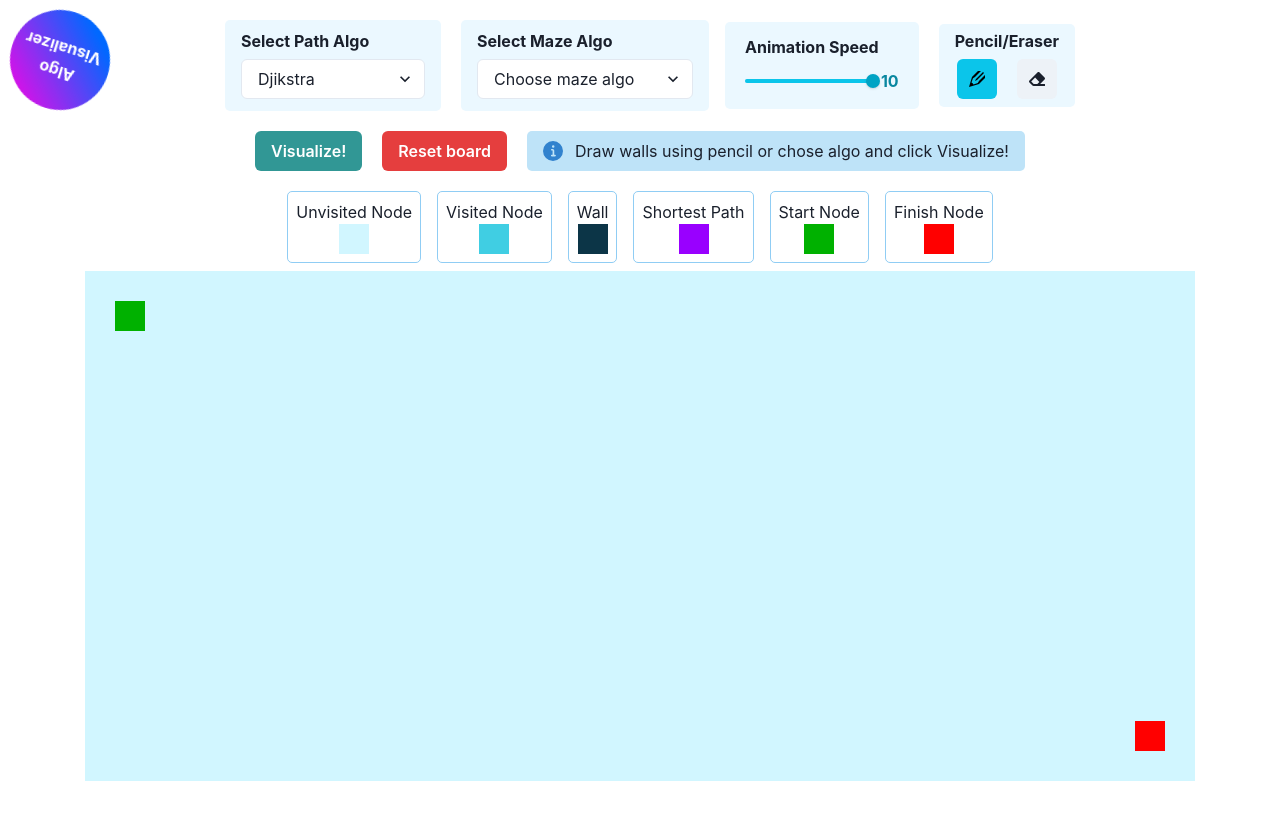
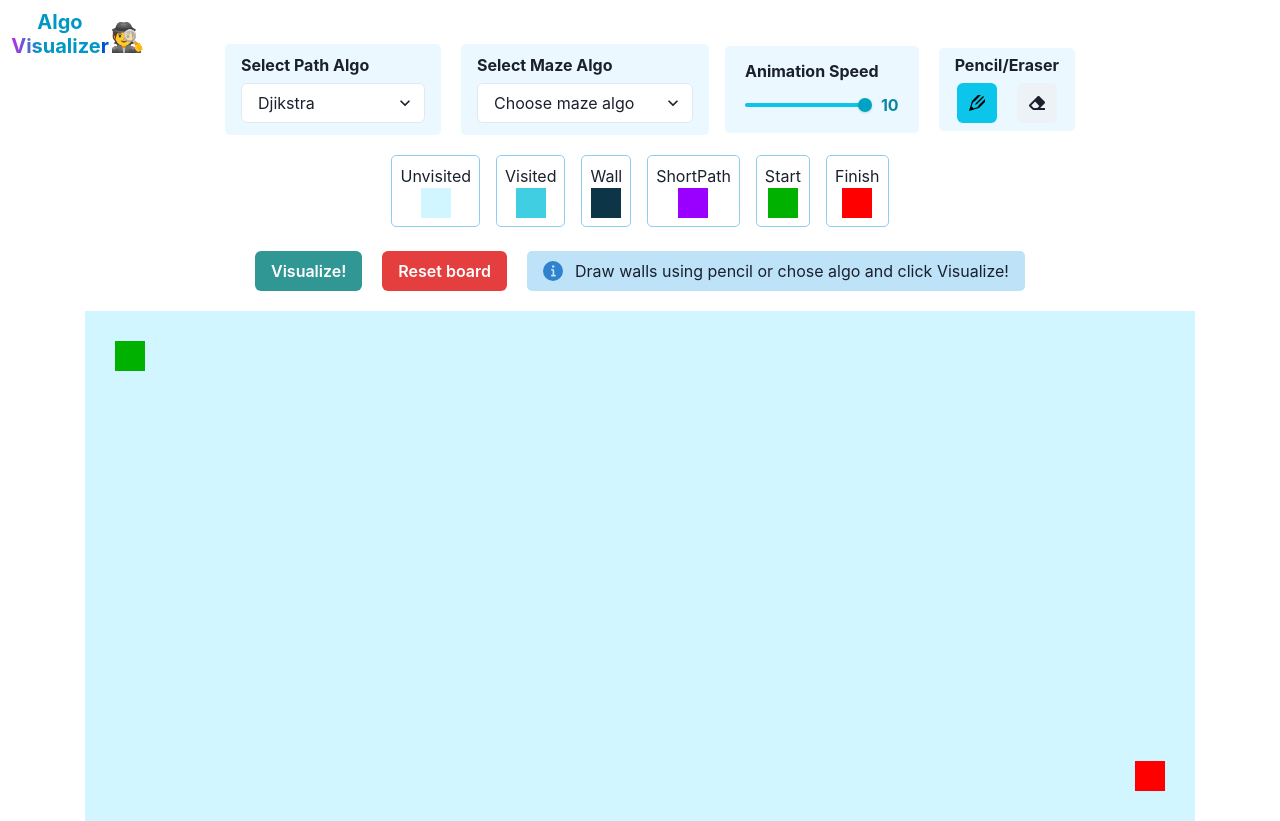
Before and after one commit to RioterTrov97/algo-visualizer-react, a React (Create React App) app: page / in a window 1280 px wide. Before the commit the page ends 800 px from the top, so only its background shows below. Built offline with nearby package versions, Linux system fonts and the light colour scheme.

Commit message:
UI changes

```diff
--- a/src/pages/PathFinder.js
+++ b/src/pages/PathFinder.js
@@ -22,6 +22,11 @@ import {
 	Icon,
 	Center,
 	Select,
+	Accordion,
+	AccordionItem,
+	AccordionButton,
+	AccordionPanel,
+	useBreakpointValue,
 } from '@chakra-ui/react';
 import { ImPencil2 } from 'react-icons/im';
 import { FaEraser } from 'react-icons/fa';
@@ -29,6 +34,7 @@ import { recursiveDivisionMaze } from '../utils/maze-generation/recursive-divisi
 import lodash from 'lodash';
 import { eller } from '../utils/maze-generation/ellers';
 
+const getInitialState = () => {
 	const width =
 		window.innerWidth ||
 		document.documentElement.clientWidth ||
@@ -62,14 +68,34 @@ const INITIAL_STATE = {
 		numRows,
 		numColumns,
 	};
-
-const getInitialState = () => lodash.cloneDeep(INITIAL_STATE);
+	return lodash.cloneDeep(INITIAL_STATE);
+};
 
 const PathFindingVisualizer = () => {
 	const [state, setState] = useState(getInitialState());
 	const [isPencil, setIsPencil] = useState(true);
+	const [accord, setAccord] = useState(0);
 	const resetAndAnimateType = useRef(null);
-	const animationSpeed = 11 - state.animationSpeed;
+	const animationSpeed = (11 - state.animationSpeed) * 20;
+	const isMobile = useBreakpointValue({
+		base: true,
+		md: true,
+		lg: false,
+	});
+	const viewportWidth = useBreakpointValue({
+		base: 0,
+		md: 1,
+		lg: 2,
+		xl: 3,
+	});
+
+	useEffect(() => {
+		setState({ ...getInitialState() });
+
+		setAccord(isMobile ? 1 : 0);
+
+		//eslint-disable-next-line
+	}, [viewportWidth]);
 
 	useEffect(() => {
 		if (state.resetGraph) {
@@ -129,7 +155,7 @@ const PathFindingVisualizer = () => {
 						isPathAnimationFinished: true,
 					}));
 				}
-			}, 10 * animationSpeed * i);
+			}, animationSpeed * i);
 		}
 		resetAndAnimateType.current = null;
 	};
@@ -146,7 +172,7 @@ const PathFindingVisualizer = () => {
 					newClassName
 				);
 				setState((prevState) => ({ ...prevState, grid: newGrid }));
-			}, 20 * animationSpeed * i);
+			}, animationSpeed * i);
 		}
 	};
 
@@ -171,7 +197,7 @@ const PathFindingVisualizer = () => {
 	};
 
 	const handleEllerAlgo = () => {
-		const wallsToAnimate = eller(grid);
+		const wallsToAnimate = eller(state.grid);
 		for (let i = 0; i < wallsToAnimate.length; i++) {
 			setTimeout(() => {
 				const wallNode = wallsToAnimate[i];
@@ -188,7 +214,7 @@ const PathFindingVisualizer = () => {
 					isMazeAnimationFinished: isLastAnimation,
 					isAnimating: !isLastAnimation,
 				}));
-			}, 15 * animationSpeed * i);
+			}, animationSpeed * i);
 		}
 		resetAndAnimateType.current = null;
 	};
@@ -226,7 +252,7 @@ const PathFindingVisualizer = () => {
 					isMazeAnimationFinished: isLastAnimation,
 					isAnimating: !isLastAnimation,
 				}));
-			}, 50 * animationSpeed * i);
+			}, animationSpeed * i);
 		}
 		resetAndAnimateType.current = null;
 	};
@@ -255,10 +281,40 @@ const PathFindingVisualizer = () => {
 
 	return (
 		<Flex direction="column" justify="center" w={'100%'}>
-			<Center className="logo" zIndex={99999}>
-				<Text>Algo Visualizer</Text>
+			<Center
+				className={!isMobile ? 'logo' : 'logo-mobile'}
+				zIndex={99999}
+				my={isMobile && 3}>
+				<Heading as="h2" size={!isMobile ? 'md' : 'lg'} mb={2}>
+					Algo Visualizer
+				</Heading>
 			</Center>
-
+			{!isMobile && <Text className="emoji-animation">🕵️</Text>}
+			<Accordion
+				index={accord}
+				allowToggle={isMobile ? true : false}
+				onChange={(e) => setAccord(e)}>
+				<AccordionItem isFocusable={false} border="0px">
+					<Center>
+						<AccordionButton
+							w="max-content"
+							variant="ghost"
+							_focus={{ boxShadow: 'none' }}
+							_hover={{ bg: 'blue.200' }}
+							mb={isMobile ? 5 : 0}
+							bg={isMobile && 'blue.100'}
+							rounded={50}>
+							{isMobile && (
+								<Center flex="1" textAlign="left">
+									<Text fontWeight="600">Algo Tuners (Click me)</Text>
+									<Text className="gear" ml={2}>
+										⚙️
+									</Text>
+								</Center>
+							)}
+						</AccordionButton>
+					</Center>
+					<AccordionPanel pb={4}>
 						<Flex
 							my={[2, 2, 5]}
 							mx="auto"
@@ -309,8 +365,12 @@ const PathFindingVisualizer = () => {
 									onChange={handleAnimateMazeAlgoChange}
 									isDisabled={state.isAnimating}>
 									<option value=" ">Choose maze algo</option>
-						<option value="recursive-horizontal">Recursive (horizontal)</option>
-						<option value="recursive-vertical">Recursive (vertical)</option>
+									<option value="recursive-horizontal">
+										Recursive (horizontal)
+									</option>
+									<option value="recursive-vertical">
+										Recursive (vertical)
+									</option>
 									<option value="eller">Eller</option>
 								</Select>
 							</Flex>
@@ -346,7 +406,7 @@ const PathFindingVisualizer = () => {
 											</SliderTrack>
 											<SliderThumb bg="cyan.600" />
 										</Slider>
-							<Text ml={2} fontWeight="bold" color="cyan.700">
+										<Text ml={4} fontWeight="bold" color="cyan.700">
 											{state.animationSpeed}
 										</Text>
 									</Flex>
@@ -381,6 +441,20 @@ const PathFindingVisualizer = () => {
 							</Center>
 						</Flex>
 
+						<Flex justify="center" wrap="wrap" mx="auto">
+							<LegendItem title="Unvisited" className="node" />
+							<LegendItem title="Visited" className="node node-visited" />
+							<LegendItem title="Wall" className="node node-wall" />
+							<LegendItem
+								title="ShortPath"
+								className="node node-shortest-path"
+							/>
+							<LegendItem title="Start" className="node node-start" />
+							<LegendItem title="Finish" className="node node-finish" />
+						</Flex>
+					</AccordionPanel>
+				</AccordionItem>
+			</Accordion>
 			<Flex
 				mx="auto"
 				mb={[2, 2, 5]}
@@ -415,15 +489,6 @@ const PathFindingVisualizer = () => {
 						: 'Please wait for the algorithm animation to finish!'}
 				</Alert>
 			</Flex>
-			<Flex justify="center" wrap="wrap" mx="auto">
-				<LegendItem title="Unvisited Node" className="node" />
-				<LegendItem title="Visited Node" className="node node-visited" />
-				<LegendItem title="Wall" className="node node-wall" />
-				<LegendItem title="Shortest Path" className="node node-shortest-path" />
-				<LegendItem title="Start Node" className="node node-start" />
-				<LegendItem title="Finish Node" className="node node-finish" />
-			</Flex>
-
 			<Flex direction="column" mx="auto">
 				{state.grid.map((row, rowIdx) => {
 					return (
--- a/src/styles/path-finder.css
+++ b/src/styles/path-finder.css
@@ -23,21 +23,39 @@
 	top: 10px;
 	left: 10px;
 	width: 100px;
-	height: 100px;
-	background: rgb(0, 104, 255);
-	background: linear-gradient(
-		45deg,
-		rgba(0, 104, 255, 1) 18%,
-		rgba(255, 0, 228, 1) 100%
-	);
 	text-align: center;
-	border-radius: 100%;
-	animation: spin 10s linear infinite;
 }
 
-.logo > p {
-	color: white;
-	font-weight: bold;
+.emoji-animation {
+	position: absolute;
+	font-size: 28px;
+	top: 16px;
+	left: 110px;
+	animation-name: bounce;
+	animation-timing-function: cubic-bezier(0.28, 0.84, 0.42, 1);
+	animation-duration: 2s;
+	animation-iteration-count: infinite;
+	transform-origin: bottom;
+}
+
+.gear {
+	animation: spin 2s linear infinite;
+}
+
+.logo-mobile,
+.logo {
+	background: linear-gradient(
+		to right,
+		rgb(0, 80, 209) 10%,
+		#ae00ff 30%,
+		#ff00f2 50%,
+		rgb(0, 151, 197) 70%
+	);
+	-webkit-background-clip: text;
+	background-clip: text;
+	-webkit-text-fill-color: transparent;
+	background-size: 200% auto;
+	animation: color-change 15s linear infinite;
 }
 
 @keyframes spin {
@@ -51,3 +69,33 @@
 		transform: rotate(360deg);
 	}
 }
+
+@keyframes color-change {
+	to {
+		background-position: 300%;
+	}
+}
+
+@keyframes bounce {
+	0% {
+		transform: scale(1, 1) translateY(0);
+	}
+	10% {
+		transform: scale(1.1, 0.9) translateY(0);
+	}
+	30% {
+		transform: scale(0.9, 1.1) translateY(-15px);
+	}
+	50% {
+		transform: scale(1.05, 0.95) translateY(0);
+	}
+	57% {
+		transform: scale(1, 1) translateY(-7px);
+	}
+	64% {
+		transform: scale(1, 1) translateY(0);
+	}
+	100% {
+		transform: scale(1, 1) translateY(0);
+	}
+}
```
Lines whose indentation alone changed are shown as unchanged.
